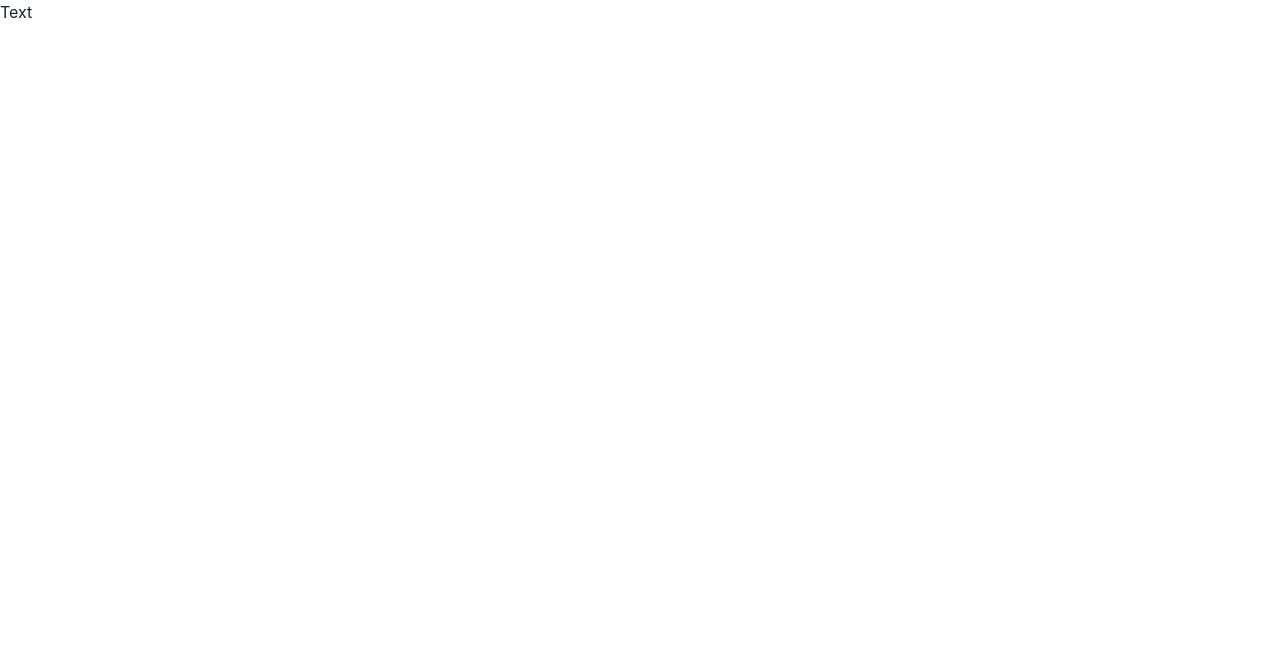
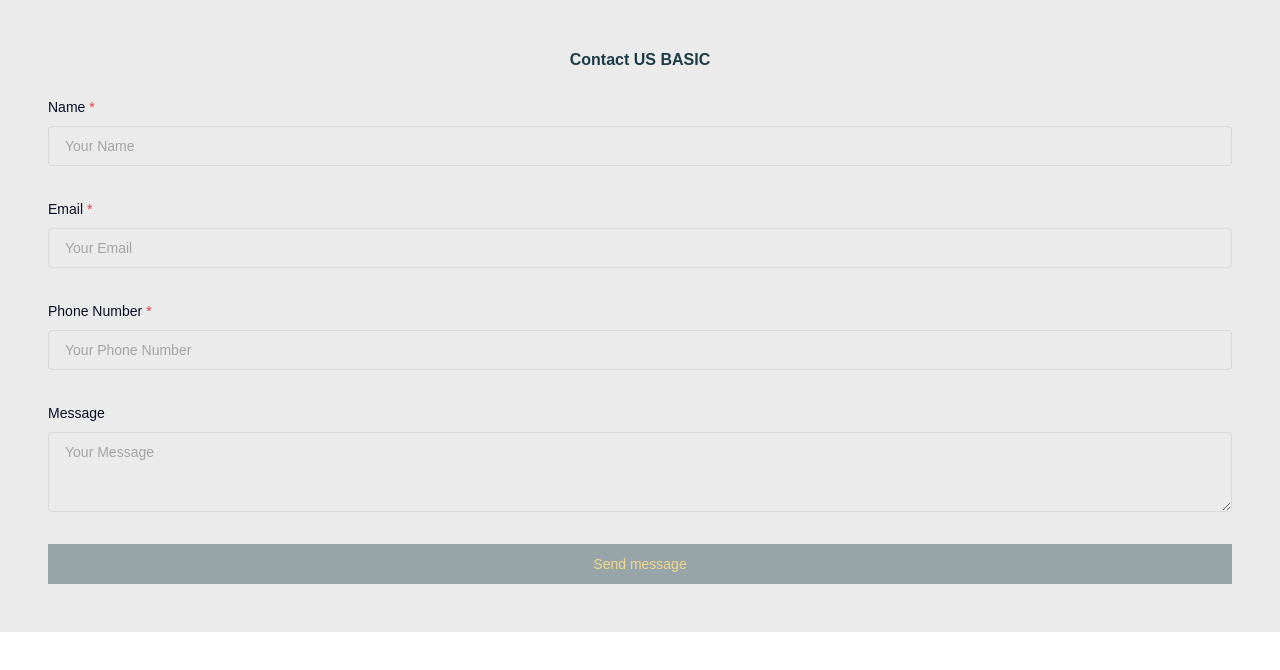
Before and after one commit to omkarhcode/contact-us-form, a Next.js app: page / in a window 1280 px wide. Shown: the top 670 px of the page. Built offline with nearby package versions, Linux system fonts and the light colour scheme.

Commit message:
added contact form

```diff
--- a/pages/_app.tsx
+++ b/pages/_app.tsx
@@ -1,10 +1,11 @@
 import "@/styles/globals.css";
+import theme from "@/theme/theme";
 import { ChakraProvider } from "@chakra-ui/react";
 import type { AppProps } from "next/app";
 
 export default function App({ Component, pageProps }: AppProps) {
   return (
-    <ChakraProvider resetCSS={true}>
+    <ChakraProvider resetCSS={true} theme={theme}>
       <Component {...pageProps} />
     </ChakraProvider>
   );
--- a/pages/index.tsx
+++ b/pages/index.tsx
@@ -1,15 +1,192 @@
-import Head from "next/head";
-import Image from "next/image";
-import { Inter } from "next/font/google";
-import styles from "@/styles/Home.module.css";
-import { Box } from "@chakra-ui/react";
+import React, { useState } from "react";
+import {
+  Box,
+  Text,
+  Button,
+  FormControl,
+  FormErrorMessage,
+  FormLabel,
+  Input,
+  Stack,
+  Textarea,
+} from "@chakra-ui/react";
 
-const inter = Inter({ subsets: ["latin"] });
+const initValues = { name: "", email: "", phone: "", message: "" };
+const initState = { values: initValues, isLoading: false };
 
 export default function Home() {
+  const [state, setState] = useState(initState);
+  const [touched, setTouched] = useState<Record<string, boolean>>({});
+
+  const { values, isLoading } = state;
+
+  const onBlur = (
+    e: React.FocusEvent<HTMLInputElement | HTMLTextAreaElement>
+  ) => setTouched((prevState) => ({ ...prevState, [e.target.name]: true }));
+
+  const handleChange = (
+    e: React.ChangeEvent<HTMLInputElement | HTMLTextAreaElement>
+  ) =>
+    setState((prevState) => ({
+      ...prevState,
+      values: { ...prevState.values, [e.target.name]: e.target.value },
+    }));
+
+  const onSubmit = async () => {
+    setState((prevState) => ({ ...prevState, isLoading: true }));
+    // await sendContactForm(values);
+  };
+
   return (
-    <>
-      <Box>Text</Box>
-    </>
+    <Box
+      backgroundColor={"blackAlpha.200"}
+      color="primary"
+      px={{
+        base: "24px",
+        sm: "30px",
+        md: "38px",
+        xl: "48px",
+      }}
+      py={{
+        base: "48px",
+      }}
+    >
+      <Text fontWeight={600} textAlign={"center"}>
+        Contact US BASIC
+      </Text>
+      <br />
+      <Stack spacing={{ base: "32px", md: "32px" }}>
+        <FormControl isRequired isInvalid={touched.name && !values.name}>
+          <FormLabel
+            fontSize={{ base: "14px" }}
+            fontWeight={500}
+            lineHeight={"22px"}
+            color={"black"}
+          >
+            Name
+          </FormLabel>
+          <Input
+            id="name"
+            type="text"
+            name="name"
+            onChange={handleChange}
+            onBlurCapture={onBlur}
+            placeholder="Your Name"
+            borderRadius={"4px"}
+            borderColor={"#D9D9D9"}
+            _placeholder={{
+              fontSize: "14px",
+              lineHeight: "22px",
+              color: "#000000",
+              opacity: 0.3,
+            }}
+            focusBorderColor="red"
+          />
+          <FormErrorMessage>Name is required</FormErrorMessage>
+        </FormControl>
+        <FormControl isRequired isInvalid={touched.email && !values.email}>
+          <FormLabel
+            fontSize={{ base: "14px" }}
+            fontWeight={500}
+            lineHeight={"22px"}
+            color={"black"}
+          >
+            Email
+          </FormLabel>
+          <Input
+            id="email"
+            type="email"
+            name="email"
+            onChange={handleChange}
+            onBlurCapture={onBlur}
+            placeholder="Your Email"
+            borderRadius={"4px"}
+            borderColor={"#D9D9D9"}
+            _placeholder={{
+              fontSize: "14px",
+              lineHeight: "22px",
+              color: "#000000",
+              opacity: 0.3,
+            }}
+          />
+          <FormErrorMessage>Email is required</FormErrorMessage>
+        </FormControl>
+        <FormControl isRequired isInvalid={touched.phone && !values.phone}>
+          <FormLabel
+            fontSize={{ base: "14px" }}
+            fontWeight={500}
+            lineHeight={"22px"}
+            color={"black"}
+          >
+            Phone Number
+          </FormLabel>
+          <Input
+            id="phone"
+            type="text"
+            name="phone"
+            onChange={handleChange}
+            onBlurCapture={onBlur}
+            placeholder="Your Phone Number"
+            borderRadius={"4px"}
+            borderColor={"#D9D9D9"}
+            _placeholder={{
+              fontSize: "14px",
+              lineHeight: "22px",
+              color: "#000000",
+              opacity: 0.3,
+            }}
+          />
+          <FormErrorMessage>Phone number is required</FormErrorMessage>
+        </FormControl>
+        <FormControl>
+          <FormLabel
+            fontSize={{ base: "14px" }}
+            fontWeight={500}
+            lineHeight={"22px"}
+            color={"black"}
+          >
+            Message
+          </FormLabel>
+          <Textarea
+            id="message"
+            name="message"
+            onChange={handleChange}
+            placeholder="Your Message"
+            borderRadius={"4px"}
+            borderColor={"#D9D9D9"}
+            _placeholder={{
+              fontSize: "14px",
+              lineHeight: "22px",
+              color: "#000000",
+              opacity: 0.3,
+            }}
+          />
+        </FormControl>
+        <Button
+          // type="submit"
+          backgroundColor="primary"
+          color="secondary"
+          fontSize={{ base: "14px", md: "14px" }}
+          lineHeight={{ base: "22px", md: "22px" }}
+          fontWeight={"500"}
+          width={{ base: "100%", md: "100%" }}
+          px={{ base: "32px", md: "32px" }}
+          borderRadius={"0px"}
+          _active={{
+            backgroundColor: "secondary",
+            color: "primary",
+          }}
+          _hover={{
+            backgroundColor: "secondary",
+            color: "primary",
+          }}
+          isLoading={isLoading}
+          isDisabled={!values.name || !values.email || !values.phone}
+          onClick={onSubmit}
+        >
+          Send message
+        </Button>
+      </Stack>
+    </Box>
   );
 }
--- /dev/null
+++ b/theme/theme.tsx
@@ -0,0 +1,49 @@
+import { extendTheme } from "@chakra-ui/react";
+
+const theme = extendTheme({
+  styles: {
+    global: {
+      html: {
+        scrollBehavior: "smooth",
+      },
+    },
+  },
+  fonts: {
+    heading: "Poppins, sans-serif",
+    body: "Poppins, sans-serif",
+  },
+  fontSizes: {
+    "nav-link-desktop": "16px",
+    "nav-link-mobile": "21px",
+    "nav-button-desktop": "14px",
+    "nav-button-mobile": "14px",
+    "footer-link-desktop": "16px",
+    "footer-link-mobile": "14px",
+  },
+  lineHeights: {
+    "nav-link-desktop": "24px",
+    "nav-link-mobile": "32px",
+    "nav-button-desktop": "14px",
+    "nav-button-mobile": "14px",
+    "footer-link-desktop": "16px",
+    "footer-link-mobile": "14px",
+  },
+  fontWeights: {
+    "nav-link-desktop": 500,
+    "nav-link-mobile": 400,
+    "nav-button-desktop": 600,
+    "nav-button-mobile": 600,
+  },
+  colors: {
+    primary: "#1B3C46",
+    secondary: "#FFBD00",
+    black: "#0A0D25",
+  },
+
+  config: {
+    initialColorMode: "light",
+    useSystemColorMode: true,
+  },
+});
+
+export default theme;
```
